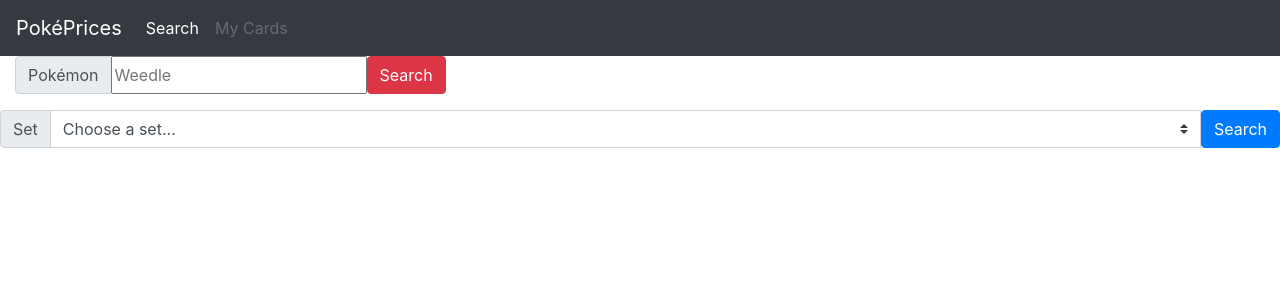
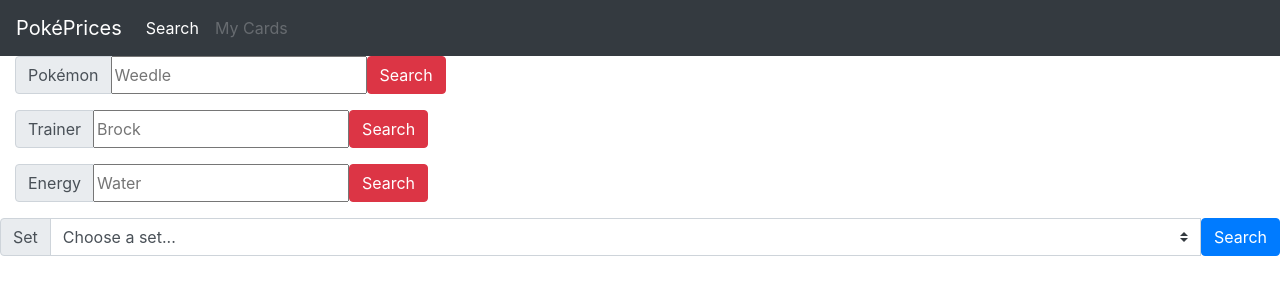
Before and after one commit to rgl10d/poke-prices, a React (Create React App) app in the folder client/: page /search in a window 1280 px wide. Shown: the top 300 px of the page. Built offline with nearby package versions, Linux system fonts and the light colour scheme.

Commit message:
added functioning trainer and energy search bars and added if statement to details page states to work with trainer and energy cards

```diff
--- a/client/src/components/AdvancedSearch/AdvancedSearch.jsx
+++ b/client/src/components/AdvancedSearch/AdvancedSearch.jsx
@@ -5,9 +5,14 @@
 
 const AdvancedSearch = () => {
   const [pokemonSearch, setPokemonSearch] = useState();
+  const [trainerSearch, setTrainerSearch] = useState();
+  const [energySearch, setEnergySearch] = useState();
   const [setSearch, setSetSearch] = useState();
   const [cards, setCards] = useState([]);
 
+// TODO: PAGINATION OF ALL SEARCH TYPES
+
+  // POKEMON SEARCH
   const getPokemon = () => {
     const query =
       "https://api.pokemontcg.io/v2/cards?q=supertype:pokemon name:" + pokemonSearch;
@@ -22,6 +27,37 @@
       });
   };
 
+  // TRAINER SEARCH
+  const getTrainer = () => {
+    const query =
+      "https://api.pokemontcg.io/v2/cards?q=supertype:trainer name:" + trainerSearch;
+    axios
+      .get(query)
+      .then((response) => {
+        console.log(response.data.data);
+        setCards(response.data.data);
+      })
+      .catch((err) => {
+        console.log(err);
+      });
+  };
+
+  // ENERGY SEARCH
+  const getEnergy = () => {
+    const query =
+      "https://api.pokemontcg.io/v2/cards?q=supertype:energy name:" + energySearch;
+    axios
+      .get(query)
+      .then((response) => {
+        console.log(response.data.data);
+        setCards(response.data.data);
+      })
+      .catch((err) => {
+        console.log(err);
+      });
+  };
+
+  // SET SEARCH
   const getSets = () => {
     const query =
     "https://api.pokemontcg.io/v2/cards?q=set.id:" + setSearch;
@@ -40,6 +76,7 @@
   return (
     <>
       <div className="row">
+        {/* POKEMON SEARCH BAR */}
         <div className="col-sm-12 input-group mb-3">
           <div className="input-group-prepend">
             <label className="input-group-text" htmlFor="pokemon-search">
@@ -57,6 +94,43 @@
               Search
             </button>
         </div>
+        {/* TRAINER SEARCH BAR */}
+        <div className="col-sm-12 input-group mb-3">
+          <div className="input-group-prepend">
+            <label className="input-group-text" htmlFor="trainer-search">
+              Trainer
+            </label>
+          </div>
+            <input
+              id="trainer-search"
+              type="text"
+              name="trainer search"
+              placeholder="Brock"
+              onChange={(e) => setTrainerSearch(e.target.value)}
+            />
+            <button className="btn btn-danger" onClick={getTrainer}>
+              Search
+            </button>
+        </div>
+        {/* ENERGY SEARCH BAR */}
+        <div className="col-sm-12 input-group mb-3">
+          <div className="input-group-prepend">
+            <label className="input-group-text" htmlFor="energy-search">
+              Energy
+            </label>
+          </div>
+            <input
+              id="energy-search"
+              type="text"
+              name="energy search"
+              placeholder="Water"
+              onChange={(e) => setEnergySearch(e.target.value)}
+            />
+            <button className="btn btn-danger" onClick={getEnergy}>
+              Search
+            </button>
+        </div>
+        {/* SET SEARCH DROPDOWN */}
         <div className="input-group mb-3">
           <div className="input-group-prepend">
             <label className="input-group-text" htmlFor="set-dropdown">
--- a/client/src/containers/Details/Details.jsx
+++ b/client/src/containers/Details/Details.jsx
@@ -16,18 +16,20 @@
   const [releaseDate, setReleaseDate] = useState([]);
   const { id } = useParams();
 
-  // Axios call for specific card information
+  // AXIOS CALL FOR SPECIFIC CARD INFORMATION
   const getDetails = async () => {
     const query = "https://api.pokemontcg.io/v2/cards/" + id;
     await axios
       .get(query)
       .then((response) => {
         console.log(response.data.data);
-        setAttacks(response.data.data.attacks);
+        if(response.data.data.types){
+          setAttacks(response.data.data.attacks);
+          setTypes(response.data.data.types);
+          setPokedexNumber(response.data.data.nationalPokedexNumbers[0]);
+        }
         setImage(response.data.data.images.small);
         setLargeImage(response.data.data.images.large);
-        setTypes(response.data.data.types);
-        setPokedexNumber(response.data.data.nationalPokedexNumbers[0]);
         setCardDetail(response.data.data);
         setTotalNumber(response.data.data.set.printedTotal);
         setReleaseDate(response.data.data.set.releaseDate);
@@ -37,12 +39,13 @@
       });
   };
 
-  // Axios call when page loads
+  // AXIOS CALL WHEN PAGE LOADS
   useEffect(() => {
     getDetails();
     // eslint-disable-next-line react-hooks/exhaustive-deps
   }, []);
 
+  // LARGE CARD TOGGLE
   const handleShowLarge = () => {
     setSeeLarge(!seeLarge);
   };
```
